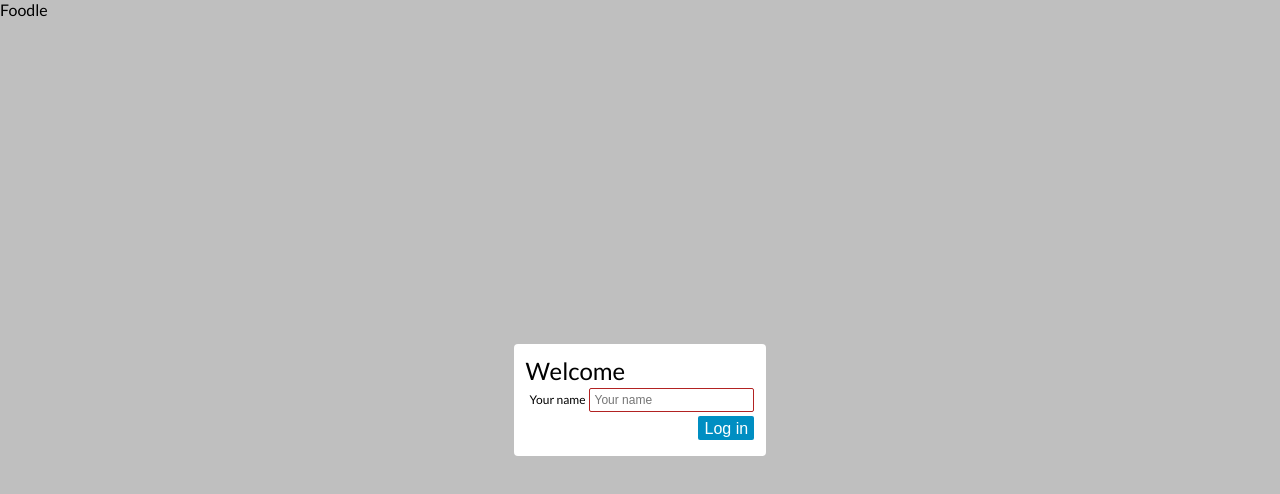
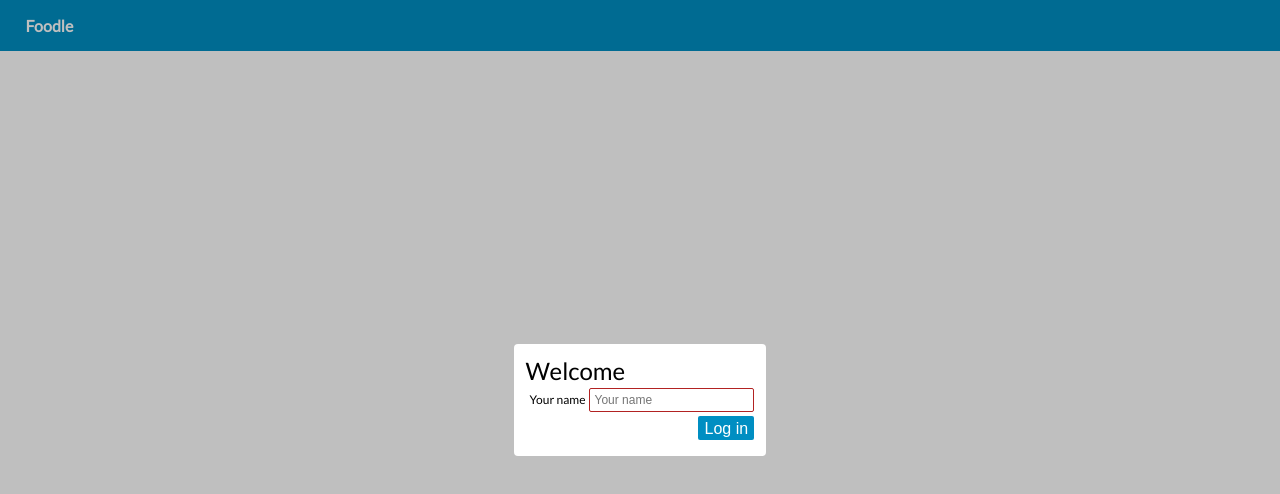
Before and after one commit to kpsroka/foodle, a React app: page / in a window 1280 px wide. Built offline with nearby package versions, Linux system fonts and the light colour scheme.

Commit message:
Sassyfying App.css.

```diff
--- a/src/ui/App.js
+++ b/src/ui/App.js
@@ -16,7 +16,7 @@ class App extends React.Component<AppProps> {
   render() {
     return (
       <div className="App">
-        <div>Foodle</div>
+        <div className="AppTitleBar">Foodle</div>
         { this.props.hasListing ? <ListingComponent /> : null }
         { this.props.modalMode !== null ? <ModalComponent modalMode={this.props.modalMode} /> : null }
       </div>
--- /dev/null
+++ b/src/ui/App.scss
@@ -0,0 +1,11 @@
+@import './common.scss';
+
+.App {
+  .AppTitleBar {
+    @include horizontal();
+    text-align: left;
+    font-weight: bold;
+    @include primaryColorSet();
+    padding: 2vh 2vw;
+  }
+}
```
Also changed, not shown: src/ui/App.css.
